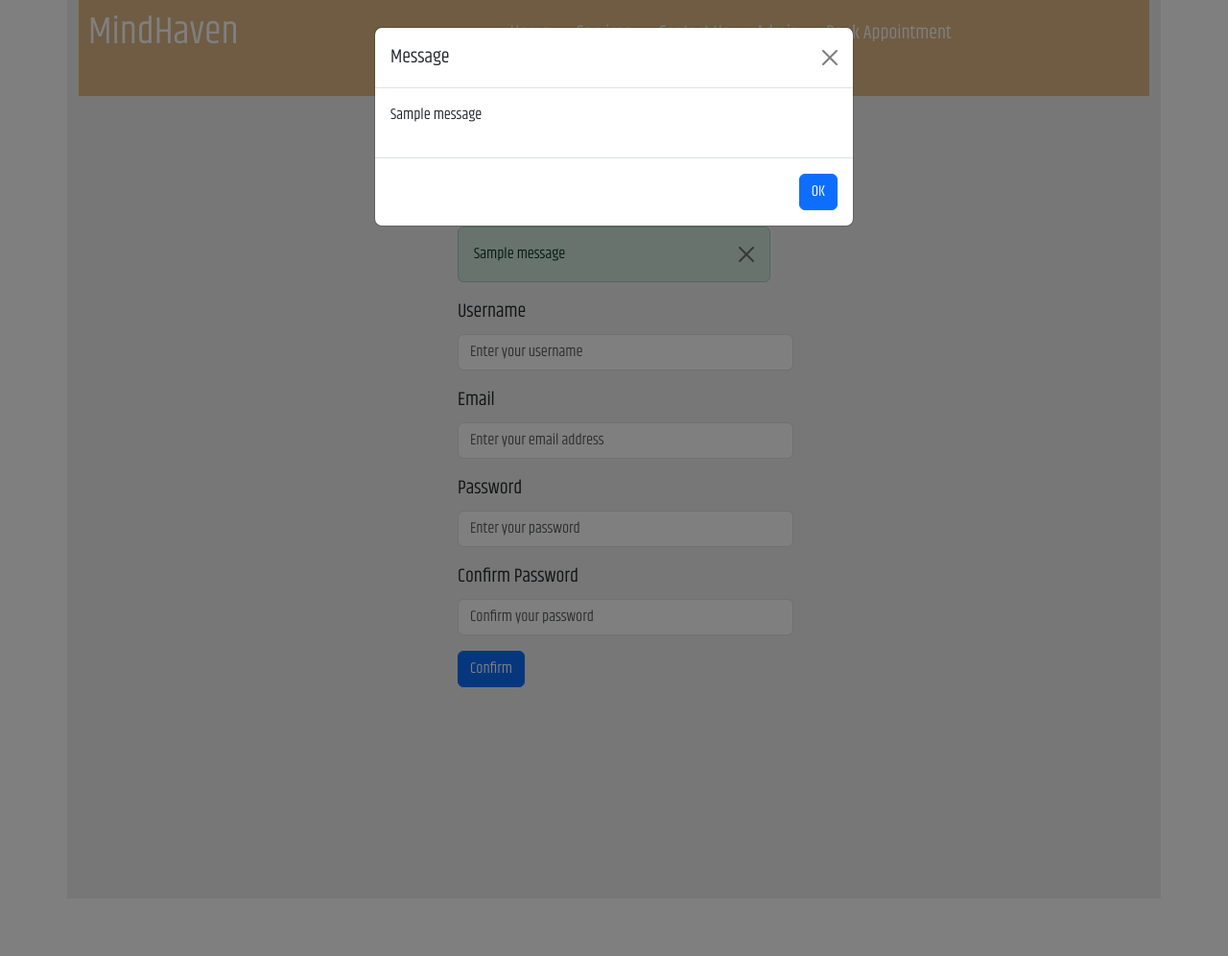
After one commit to Stevey144/MindHaven, a Django app: page /mindhaven/admin-sign-up.html in a window 1280 px wide. The commit adds this page. Shown: the whole page at 96% size. Run offline with Django 5.2, Linux system fonts and the light colour scheme; tables that the repository leaves empty hold one stand-in row (values such as "Sample post"); one stand-in notice (Sample message) is shown.

Commit message:
admin panel to view bookings integrated

```diff
--- a/mind_haven_web_app/admin.py
+++ b/mind_haven_web_app/admin.py
@@ -1,12 +1,14 @@
 from django.contrib import admin
 
 # Register your models here.
-from .models import Contacts,Appointment,Booking, Signup
+from .models import Contacts,Appointment,Booking, Signup,AdminUser
 
 admin.site.register(Contacts)
 admin.site.register(Appointment)
 admin.site.register(Signup)
 admin.site.register(Booking)
+admin.site.register(AdminUser)
+
 
 
 # Register your models here.
--- a/mind_haven_web_app/forms.py
+++ b/mind_haven_web_app/forms.py
@@ -1,6 +1,6 @@
 from django import forms
 from django.forms import EmailInput, ModelForm,DateInput, NumberInput, Select, Textarea,TimeInput,TextInput,IntegerField, ValidationError
-from .models import Appointment, Booking, Contacts,Signup
+from .models import AdminUser, Appointment, Booking, Contacts,Signup
 
 class ContactsForm(ModelForm):
     class Meta:
@@ -24,6 +24,18 @@ class SignInForm(ModelForm):
             'Email': forms.EmailInput(attrs={'class': 'form-control', 'placeholder': 'Enter your email'}),
             'Password': forms.PasswordInput(attrs={'class': 'form-control', 'placeholder': 'Enter your password'}),
         }
+
+    def __init__(self, *args, **kwargs):
+        super().__init__(*args, **kwargs)
+        for field_name, field in self.fields.items():
+            if self.errors.get(field_name):
+                existing_classes = field.widget.attrs.get('class', '')
+                field.widget.attrs['class'] = f'{existing_classes} is-invalid'
+
+
+class AdminSignInForm(forms.Form):
+    Email = forms.EmailField(widget=forms.EmailInput(attrs={'class': 'form-control', 'placeholder': 'Enter your email'}))
+    Password = forms.CharField(widget=forms.PasswordInput(attrs={'class': 'form-control', 'placeholder': 'Enter your password'}))
 
     def __init__(self, *args, **kwargs):
         super().__init__(*args, **kwargs)
@@ -61,11 +73,9 @@ class SignupForm(ModelForm):
         password = cleaned_data.get('password')
         confirm_password = cleaned_data.get('confirm_password')
 
-        # Check if password and confirm password match
         if password != confirm_password:
             raise ValidationError("Password and Confirm Password do not match.")
 
-        # Check if email or username already exists
         email = cleaned_data.get('email')
 
         if Signup.objects.filter(email=email).exists():
@@ -82,3 +92,41 @@ class BookingForm(ModelForm):
             'date': DateInput(attrs={'class': 'form-control', 'type': 'date'}),
             'textarea': Textarea(attrs={'class': 'form-control', 'cols': 45, 'rows': 10}),
         }
+
+class AdminUserForm(ModelForm):
+    confirm_password = forms.CharField(
+        widget=forms.PasswordInput(attrs={'class': 'form-control', 'placeholder': 'Confirm your password'}),
+        label='Confirm Password'
+    )
+    class Meta:
+        model = AdminUser
+        fields = '__all__'  # Include all fields from the Meeting model
+        widgets = {
+            'username': forms.TextInput(attrs={'class': 'form-control', 'placeholder': 'Enter your username'}),
+            'email': forms.EmailInput(attrs={'class': 'form-control', 'placeholder': 'Enter your email address'}),
+            'password': forms.PasswordInput(attrs={'class': 'form-control', 'placeholder': 'Enter your password'}),
+        }
+
+    def __init__(self, *args, **kwargs):
+         super().__init__(*args, **kwargs)
+         for field_name, field in self.fields.items():
+            if self.errors.get(field_name):
+                existing_classes = field.widget.attrs.get('class', '')
+                field.widget.attrs['class'] = f'{existing_classes} is-invalid'
+
+    def clean(self):
+        cleaned_data = super().clean()
+        password = cleaned_data.get('password')
+        confirm_password = cleaned_data.get('confirm_password')
+
+            # Check if password and confirm password match
+        if password != confirm_password:
+                raise ValidationError("Password and Confirm Password do not match.")
+
+            # Check if email or username already exists
+        email = cleaned_data.get('email')
+
+        if AdminUser.objects.filter(email=email).exists():
+                raise ValidationError("A user with this email already exists.")
+
+        return cleaned_data
--- a/mind_haven_web_app/models.py
+++ b/mind_haven_web_app/models.py
@@ -44,6 +44,15 @@ class Signup(models.Model):
     def __str__(self):
        return f"{self.first_name} {self.last_name} {self.email}"
 
+
+class AdminUser(models.Model):
+    username = models.CharField(max_length=50)
+    email = models.EmailField(max_length=255, unique=True, validators=[EmailValidator()])
+    password= models.CharField(max_length=255)
+
+    def __str__(self):
+       return f"{self.username} {self.email} {self.password}"
+
 class Booking(models.Model):
     date = models.DateField()
     textarea=models.TextField()
--- a/mind_haven_web_app/templates/base.html
+++ b/mind_haven_web_app/templates/base.html
@@ -36,7 +36,7 @@
                 <li><a href="{% url 'welcome' %}">Home</a></li>
                 <li><a href="#Service-section">Services</a></li>
                 <li><a href="#contact-us" id="contact-align">Contact Us</a></li>
-                <li><a href="" id="contact-align">Admin</a></li>
+                <li><a href="{% url 'admin-sign-up' %}">Admin</a></li>
                 <li>
                 <a href="{% url 'appointment' %}">Book Appointment</a>
                 </li>
--- /dev/null
+++ b/mind_haven_web_app/templates/mind_haven_web_app/admin-sign-up.html
@@ -0,0 +1,63 @@
+{% extends 'base.html' %}
+{% load static %}
+
+{% block title %}
+
+Admin-sign-up
+
+{% endblock title %}
+
+
+{% block css-static-link %}
+<link rel="stylesheet" href="{% static 'css/styles.css' %}">
+<link href='https://fonts.googleapis.com/css?family=Khand' rel='stylesheet'>
+<link rel="stylesheet" href="https://cdn.jsdelivr.net/npm/bootstrap@5.3.0-alpha1/dist/css/bootstrap.min.css">
+{% endblock css-static-link %}
+
+
+{% block container-content %}
+
+<div class="section-for-sign-in mt-4">
+    <div class="appointment-header">
+        <h1 class="h1-text-for-appoitment mb-3 text-center"><b>Sign Up as Admin to view all Booking</b></h1>
+        <div class="question-text text-center">already have an admin account? <a href="{% url 'admin-sign-in' %}">Sign In</a></div>
+    </div>
+
+<div class="container mt-5">
+
+{% include 'message.html' %}
+<form method="post" novalidate>
+    {% include 'form-fields.html' %}
+    <button type="submit" class="btn btn-primary">Confirm</button>
+</form>
+</div>
+</div>
+
+<script src="https://code.jquery.com/jquery-3.6.0.min.js"></script>
+<script src="https://cdn.jsdelivr.net/npm/bootstrap@5.3.0-alpha1/dist/js/bootstrap.bundle.min.js"></script>
+<script src="https://cdn.jsdelivr.net/npm/bootstrap@5.3.0-alpha1/dist/js/bootstrap.bundle.min.js"></script>
+
+
+<script>
+    $(document).ready(function () {
+        {% if messages %}
+            {% for message in messages %}
+                $('#modalMessage').text('{{ message }}');
+
+                {% if message.tags == 'success' %}
+                    $('#messageModal').modal('show');
+
+                    $('#modalOkButton').on('click', function () {
+                        window.location.href = "{% url 'admin-sign-in' %}";
+                    });
+
+                    $('#messageModal').on('hidden.bs.modal', function () {
+                        window.location.href = "{% url 'admin-sign-in' %}";
+                    });
+                {% endif %}
+            {% endfor %}
+        {% endif %}
+    });
+    </script>
+
+{% endblock container-content %}
--- a/mind_haven_web_app/urls.py
+++ b/mind_haven_web_app/urls.py
@@ -7,4 +7,7 @@ urlpatterns = [
     path('appointment.html',views.sign_in, name="appointment"),
     path('signup.html', views.signup, name='sign-up'),
     path('booking.html', views.booking, name='booking'),
+    path('admin-sign-up.html', views.admin_sign_up_view, name='admin-sign-up'),
+    path('admin-sign-in.html', views.admin_sign_in_view, name='admin-sign-in'),
+    path('view-booking.html', views.booking_list, name='view-booking'),
 ]
--- a/mind_haven_web_app/views.py
+++ b/mind_haven_web_app/views.py
@@ -1,12 +1,8 @@
 from django.shortcuts import render, redirect
 from django.contrib import messages
-from django.contrib.messages import get_messages
-from django.contrib.auth.decorators import login_required
-from django.urls import reverse
 
-from mind_haven_web_app.models import Signup
-from mindhaven import settings
-from .forms import BookingForm, ContactsForm, SignInForm,SignupForm
+from mind_haven_web_app.models import AdminUser, Booking, Signup
+from .forms import AdminSignInForm, AdminUserForm, BookingForm, ContactsForm, SignInForm,SignupForm
 
 def contact_view(request):
     if request.method == 'POST':
@@ -36,6 +32,40 @@ def signup(request):
         form = SignupForm()
 
     return render(request, 'mind_haven_web_app/signup.html', {'form': form})
+
+def admin_sign_up_view(request):
+     if request.method == "POST":
+        form = AdminUserForm(request.POST)
+        if form.is_valid():
+            form.save()
+            messages.success(request, 'Admin User Created! please Sign In')
+        else:
+            messages.error(request, 'There were some errors in your form. Please check the fields and try again.')  # Show error message
+     else:
+        form = AdminUserForm()
+
+     return render(request, 'mind_haven_web_app/admin-sign-up.html', {'form': form})
+
+
+def admin_sign_in_view(request):
+    if request.method == 'POST':
+        form = AdminSignInForm(request.POST)
+        if form.is_valid():
+            email = form.cleaned_data['Email']
+            password = form.cleaned_data['Password']
+
+            try:
+                admin_user = AdminUser.objects.get(email=email, password=password)
+                request.session['user_email'] = admin_user.email
+                messages.success(request, 'Admin Login Successful!')
+            except AdminUser.DoesNotExist:
+                messages.error(request, 'Invalid email or password. Please try again.')
+
+    else:
+        form = AdminSignInForm()
+
+    return render(request, 'mind_haven_web_app/admin-sign-in.html', {'form': form})
+
 
 
 def sign_in(request):
@@ -74,3 +104,6 @@ def booking(request):
         form = BookingForm()
 
     return render(request, 'mind_haven_web_app/booking.html', {'form': form})
+
+def booking_list(request):
+     return render(request, "mind_haven_web_app/view-booking.html", {"booking_list" : Booking.objects.all()})
```
Also changed, not shown: mind_haven_web_app/templates/mind_haven_web_app/admin-sign-in.html (added, +59 -0 lines), mind_haven_web_app/templates/mind_haven_web_app/booking.html (+4 -4 lines), mind_haven_web_app/templates/mind_haven_web_app/view-booking.html (added, +50 -0 lines), db.sqlite3, mind_haven_web_app/migrations/0002_adminuser.py (added).
